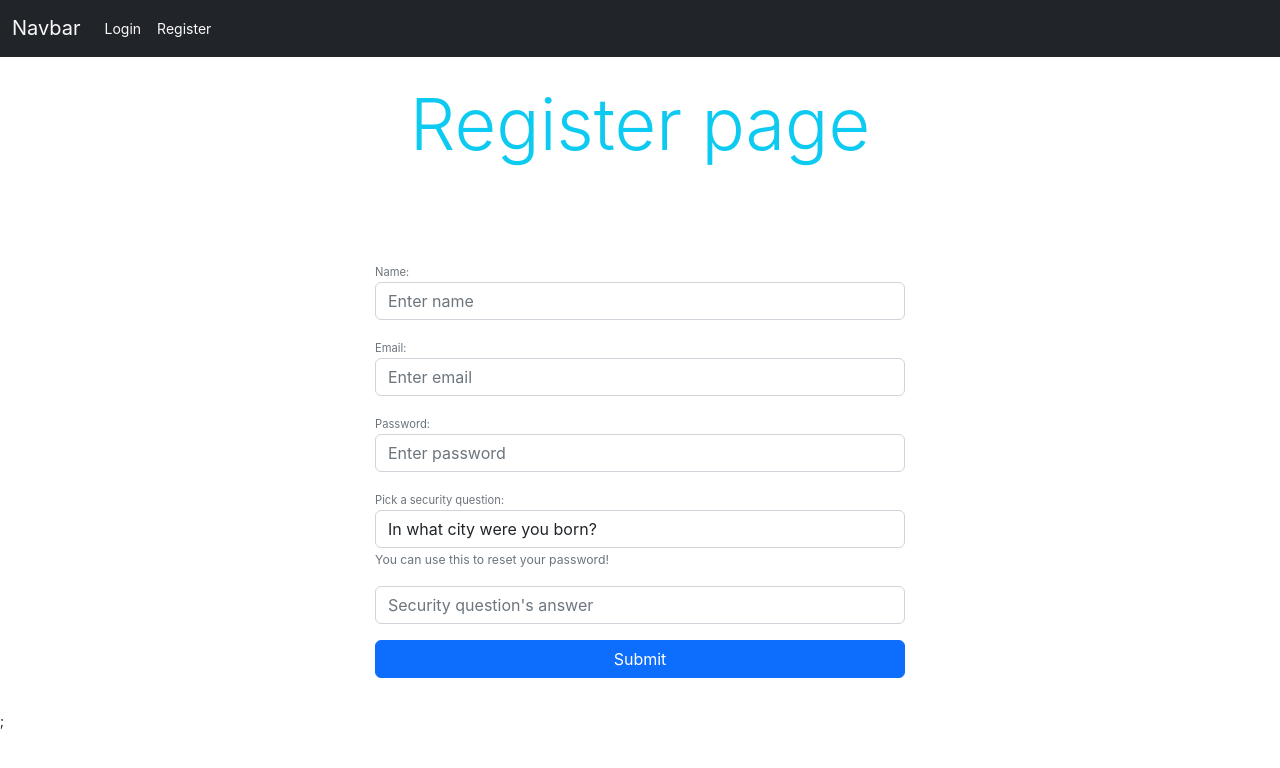
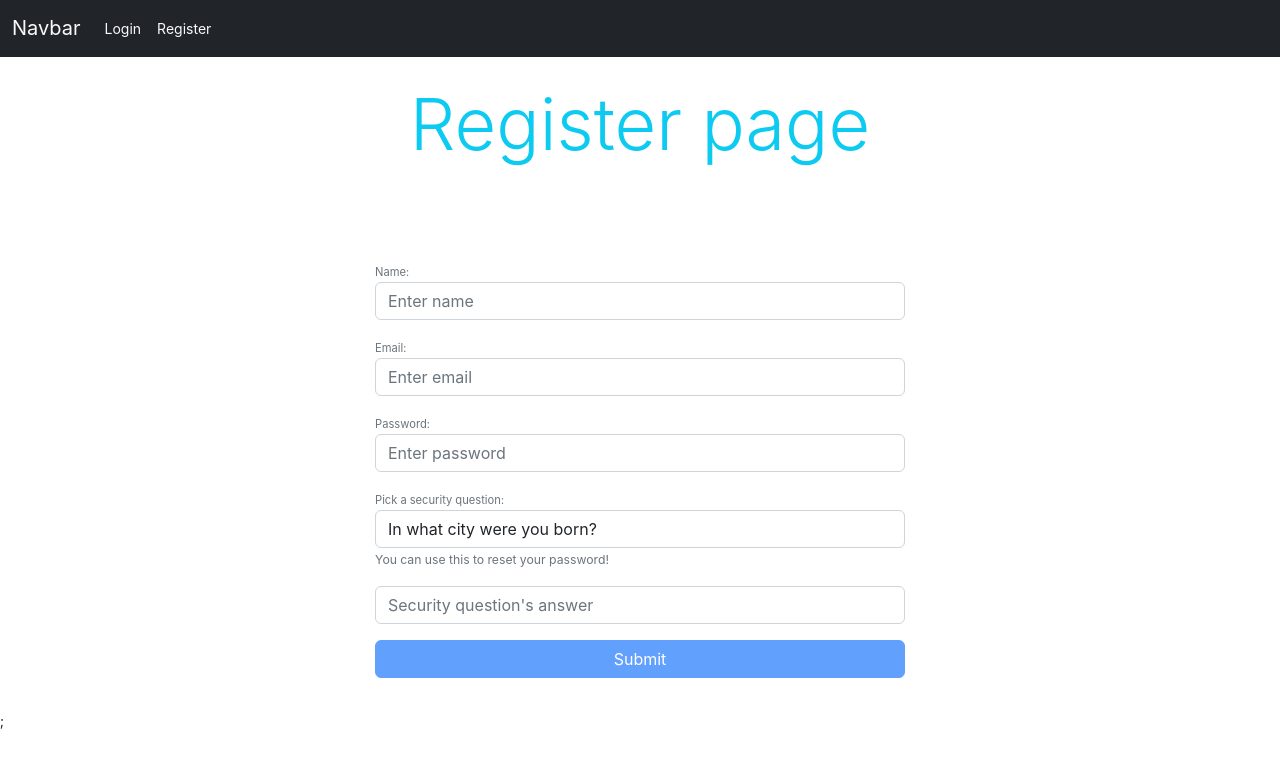
Before and after one commit to abjj1999/CodeSources, a Next.js app in the folder client/: page /register in a window 1280 px wide. Shown: the top 768 px of the page. Built offline with nearby package versions, Linux system fonts and the light colour scheme.

Commit message:
app cleaned up

```diff
--- /dev/null
+++ b/client/components/forms/AuthForm.jsx
@@ -0,0 +1,99 @@
+import React from "react";
+import { SyncOutlined } from "@ant-design/icons";
+const AuthForm = ({
+  handleSubmit,
+  name,
+  setName,
+  email,
+  setEmail,
+  password,
+  setPassword,
+  secret,
+  setSecret,
+  loading,
+}) => {
+  return (
+    <form onSubmit={handleSubmit}>
+      <div className="form-group p-2">
+        <small>
+          <label htmlFor="" className="text-muted">
+            Name:
+          </label>
+        </small>
+        <input
+          value={name}
+          onChange={(e) => setName(e.target.value)}
+          type="text"
+          className="form-control"
+          placeholder="Enter name"
+        />
+      </div>
+      <div className="form-group p-2">
+        <small>
+          <label htmlFor="" className="text-muted">
+            Email:
+          </label>
+        </small>
+        <input
+          type="email"
+          value={email}
+          onChange={(e) => setEmail(e.target.value)}
+          className="form-control"
+          placeholder="Enter email"
+        />
+      </div>
+      <div className="form-group p-2">
+        <small>
+          <label htmlFor="" className="text-muted">
+            Password:
+          </label>
+        </small>
+        <input
+          type="password"
+          value={password}
+          onChange={(e) => setPassword(e.target.value)}
+          className="form-control"
+          placeholder="Enter password"
+        />
+      </div>
+      <div className="form-group p-2">
+        <small>
+          <label htmlFor="" className="text-muted">
+            Pick a security question:
+          </label>
+        </small>
+        <select className="form-control">
+          <option>In what city were you born?</option>
+          <option>What is the name of your favorite pet?</option>
+          <option>What is your mother's maiden name?</option>
+          <option>What high school did you attend?</option>
+          <option>What was the name of your elementary school?</option>
+          <option>What was the make of your first car?</option>
+        </select>
+
+        <small className="form-text text-muted">
+          You can use this to reset your password!
+        </small>
+      </div>
+      <div className="form-group p-2">
+        <input
+          type="text"
+          value={secret}
+          onChange={(e) => setSecret(e.target.value)}
+          className="form-control"
+          placeholder="Security question's answer"
+        />
+      </div>
+      <div className="form-group p-2">
+        <button
+          disabled={!name || !email || !secret || !password}
+          className="btn btn-primary btn-block col-12"
+        >
+          {loading ? <SyncOutlined spin className="py-1" /> : "Submit"}
+        </button>
+      </div>
+    </form>
+  );
+};
+
+export default AuthForm;
--- a/client/pages/register.jsx
+++ b/client/pages/register.jsx
@@ -1,12 +1,19 @@
 import React, { useState, useEffect } from "react";
 import axios from "axios";
 import { toast } from "react-toastify";
+import { Modal } from "antd";
+import Link from "next/link";
+
+import AuthForm from "../components/forms/AuthForm";
+
 function Register() {
   const [name, setName] = useState("");
   const [email, setEmail] = useState("");
   const [password, setPassword] = useState("");
   const [secret, setSecret] = useState("");
   const [ok, setOk] = useState(false);
+  const [loading, setLoading] = useState(false);
+
   // const data = {
   //   name,
   //   email,
@@ -17,13 +24,22 @@ function Register() {
   const handleSubmit = async (e) => {
     e.preventDefault();
     try {
-      const { data } = await axios.post(`http://localhost:8000/api/register`, {
+      setLoading(true);
+      const { data } = await axios.post(
+        `${process.env.NEXT_PUBLIC_API}/register`,
+        {
           name,
           email,
           password,
           secret,
-      });
+        }
+      );
       setOk(data.ok);
+      setName("");
+      setEmail("");
+      setPassword("");
+      setSecret("");
+      setLoading(false);
     } catch (error) {
       toast.error(error.response.data, {
         position: "top-center",
@@ -35,12 +51,9 @@ function Register() {
         progress: undefined,
         theme: "dark",
       });
+      setLoading(false);
     }
     // console.log(data
-    setName("");
-    setEmail("");
-    setPassword("");
-    setSecret("");
   };
 
   return (
@@ -52,85 +65,36 @@ function Register() {
           </h1>
         </div>
       </div>
+      {/* {loading ? <h1>Loading</h1> : ""} */}
       <div className="row py-4">
         <div className="col-md-6 offset-md-3">
-          <form onSubmit={handleSubmit}>
-            <div className="form-group p-2">
-              <small>
-                <label htmlFor="" className="text-muted">
-                  Name:
-                </label>
-              </small>
-              <input
-                value={name}
-                onChange={(e) => setName(e.target.value)}
-                type="text"
-                className="form-control"
-                placeholder="Enter name"
+          <AuthForm
+            handleSubmit={handleSubmit}
+            name={name}
+            setName={setName}
+            email={email}
+            setEmail={setEmail}
+            password={password}
+            setPassword={setPassword}
+            secret={secret}
+            setSecret={setSecret}
+            loading={loading}
           />
         </div>
-            <div className="form-group p-2">
-              <small>
-                <label htmlFor="" className="text-muted">
-                  Email:
-                </label>
-              </small>
-              <input
-                type="email"
-                value={email}
-                onChange={(e) => setEmail(e.target.value)}
-                className="form-control"
-                placeholder="Enter email"
-              />
       </div>
-            <div className="form-group p-2">
-              <small>
-                <label htmlFor="" className="text-muted">
-                  Password:
-                </label>
-              </small>
-              <input
-                type="password"
-                value={password}
-                onChange={(e) => setPassword(e.target.value)}
-                className="form-control"
-                placeholder="Enter password"
-              />
-            </div>
-            <div className="form-group p-2">
-              <small>
-                <label htmlFor="" className="text-muted">
-                  Pick a security question:
-                </label>
-              </small>
-              <select className="form-control">
-                <option>In what city were you born?</option>
-                <option>What is the name of your favorite pet?</option>
-                <option>What is your mother's maiden name?</option>
-                <option>What high school did you attend?</option>
-                <option>What was the name of your elementary school?</option>
-                <option>What was the make of your first car?</option>
-              </select>
-
-              <small className="form-text text-muted">
-                You can use this to reset your password!
-              </small>
-            </div>
-            <div className="form-group p-2">
-              <input
-                type="text"
-                value={secret}
-                onChange={(e) => setSecret(e.target.value)}
-                className="form-control"
-                placeholder="Security question's answer"
-              />
-            </div>
-            <div className="form-group p-2">
-              <button className="btn btn-primary btn-block col-12">
-                Submit
-              </button>
-            </div>
-          </form>
+      <div className="row">
+        <div className="col">
+          <Modal
+            title="Congrates"
+            visible={ok}
+            onCancel={() => setOk(false)}
+            footer={null}
+          >
+            <p>you have seccussflly registered</p>
+            <Link href="/login">
+              <a className="btn btn-primary">Login Now</a>
+            </Link>
+          </Modal>
         </div>
       </div>
     </div>
```
Also changed, not shown: 1 other file (tests, documents, lock files or other folders). Lines whose indentation alone changed are shown as unchanged.
